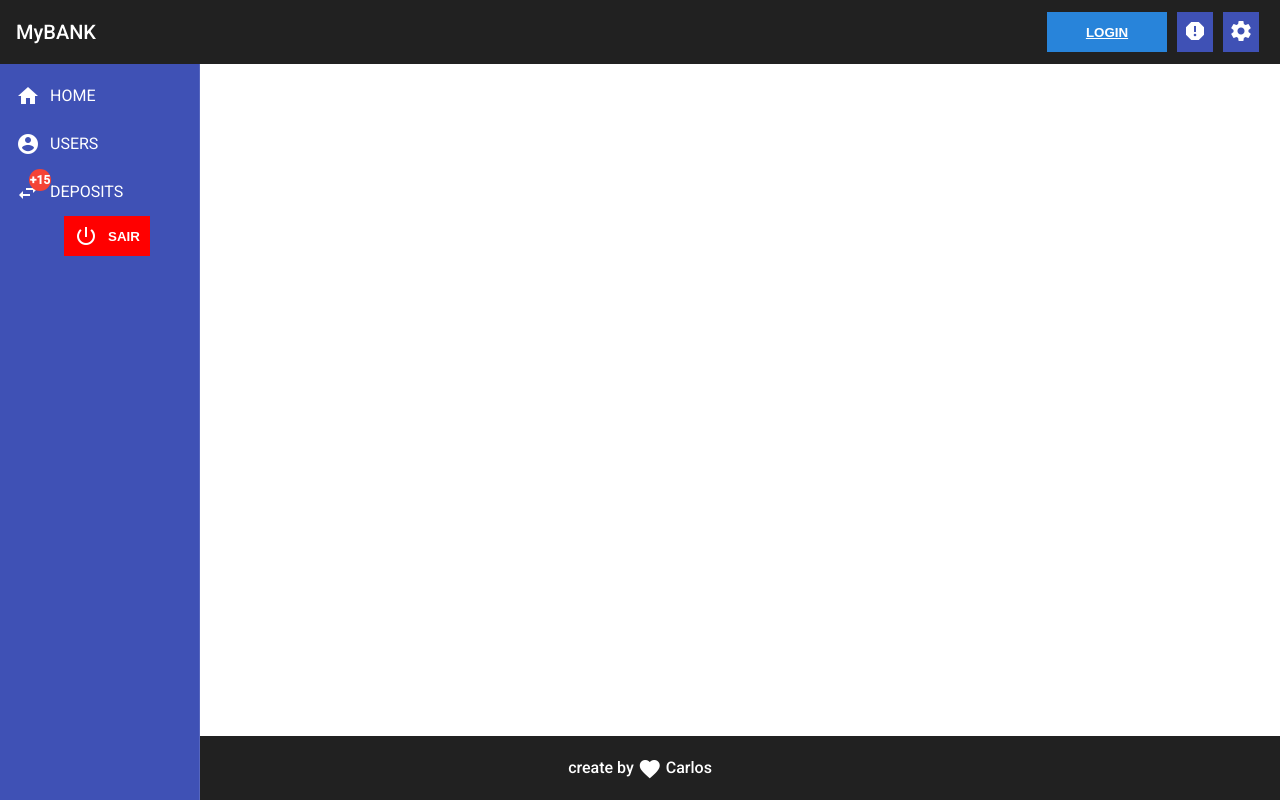
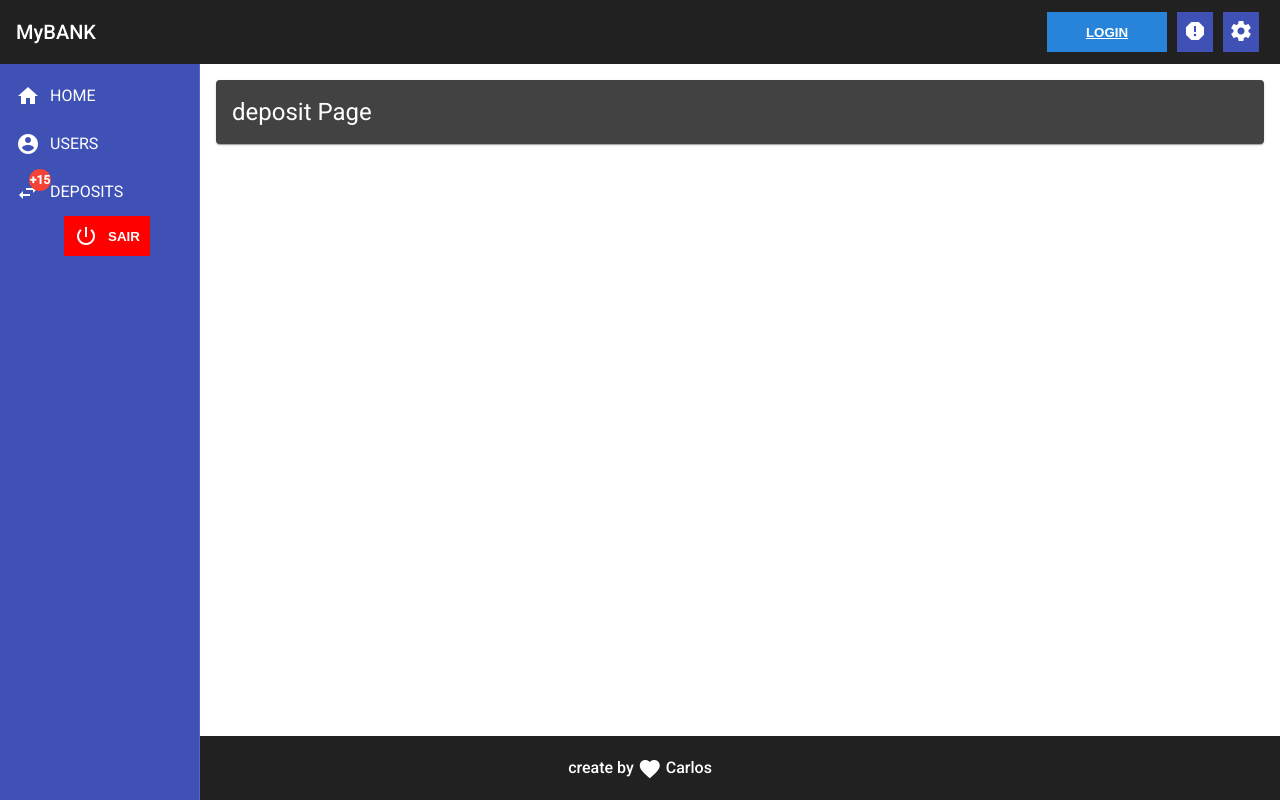
Before and after one commit to Carlosdantas485/myBANK-project, an Angular app: page /deposits in a window 1280 px wide. Before the commit this address led to /. Built offline with nearby package versions, Linux system fonts and the light colour scheme.

Commit message:
Add page deposits in routes

```diff
--- a/src/app/app-routing.module.ts
+++ b/src/app/app-routing.module.ts
@@ -6,7 +6,7 @@ import { ListUsersComponent } from './views/user/list-users/list-users.component
 import { CreateUserComponent } from './views/user/create-user/create-user.component';
 import { UpdateUserComponent } from './views/user/update-user/update-user.component';
 import { LoginComponent } from './views/user/login/login.component';
-
+import { ListDepositComponent } from './views/deposit/list-deposit/list-deposit.component';
 const routes: Routes = [
   {
     path:"",
@@ -27,6 +27,10 @@ const routes: Routes = [
   {
     path:"login",
     component: LoginComponent
+  },
+  {
+    path:"deposits",
+    component: ListDepositComponent
   }
 ];
 
--- a/src/app/app.module.ts
+++ b/src/app/app.module.ts
@@ -22,6 +22,7 @@ import { CreateUserComponent } from './views/user/create-user/create-user.compon
 import { ListUsersComponent } from './views/user/list-users/list-users.component';
 import { UpdateUserComponent } from './views/user/update-user/update-user.component';
 import { LoginComponent } from './views/user/login/login.component';
+import { ListDepositComponent } from './views/deposit/list-deposit/list-deposit.component';
 
 @NgModule({
   declarations: [
@@ -33,7 +34,8 @@ import { LoginComponent } from './views/user/login/login.component';
     CreateUserComponent,
     ListUsersComponent,
     UpdateUserComponent,
-    LoginComponent
+    LoginComponent,
+    ListDepositComponent
   ],
   imports: [
     BrowserModule,
--- a/src/app/componentes/template/nav/nav.component.html
+++ b/src/app/componentes/template/nav/nav.component.html
@@ -13,7 +13,7 @@
                 </i>
                 USERS
             </a>
-            <a mat-list-item>
+            <a mat-list-item routerLink="/deposits">
                 <i class="material-icons">
                     <mat-icon matBadge="+15" matBadgeColor="warn">swap_horiz</mat-icon>
                 </i>
--- /dev/null
+++ b/src/app/views/deposit/list-deposit/list-deposit.component.html
@@ -0,0 +1,3 @@
+<mat-card class=" create content-create-user">
+    <h1>deposit Page</h1>
+</mat-card>
--- /dev/null
+++ b/src/app/views/deposit/list-deposit/list-deposit.component.ts
@@ -0,0 +1,15 @@
+import { Component, OnInit } from '@angular/core';
+
+@Component({
+  selector: 'app-list-deposit',
+  templateUrl: './list-deposit.component.html',
+  styleUrls: ['./list-deposit.component.css']
+})
+export class ListDepositComponent implements OnInit {
+
+  constructor() { }
+
+  ngOnInit(): void {
+  }
+
+}
--- a/src/app/views/user/create-user/create-user.component.html
+++ b/src/app/views/user/create-user/create-user.component.html
@@ -2,9 +2,6 @@
     <mat-card-title class="title">
         Desja criar um novo usuario ?
     </mat-card-title>
-
-
-
     <form class="forms">
         <div class="input-box">
             <p>Nome</p>
@@ -35,7 +32,6 @@
             <input type="file" />
         </div>
         <div class="button-box">
-
             <a routerLink="/users">
                 <button class="btn-send">ENVIAR</button>
             </a>
```
Also changed, not shown: src/app/views/deposit/list-deposit/list-deposit.component.css (added).
